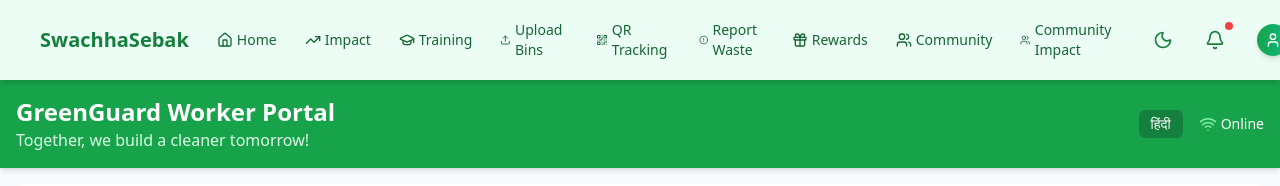
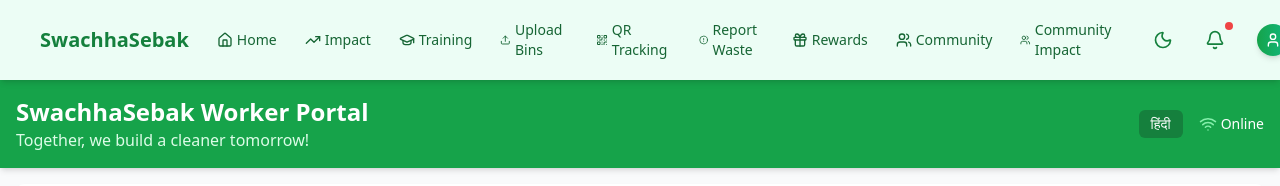
Before and after one commit to Saptakcodes/WasteManagement-PS-60-SIH-Frontend, a React (Vite) app: page /worker/tasks in a window 1280 px wide. Shown: the top 186 px of the page. Built offline with nearby package versions, Linux system fonts and the light colour scheme.

Commit message:
name modified

```diff
--- a/src/components/Navbar.jsx
+++ b/src/components/Navbar.jsx
@@ -452,6 +452,9 @@ const Navbar = () => {
         )}
       </AnimatePresence>
 
+
+
+
       {/* Mobile menu dropdown */}
       <AnimatePresence>
         {mobileMenuOpen && (
--- a/src/pages/AuthorityDashboard.jsx
+++ b/src/pages/AuthorityDashboard.jsx
@@ -365,7 +365,7 @@ const AuthorityDashboard = () => {
                 <Shield className="h-8 w-8 text-green-600" />
               </div>
               <div className="ml-4">
-                <h1 className="text-3xl font-bold text-gray-900">GreenGuard Authority Dashboard</h1>
+                <h1 className="text-3xl font-bold text-gray-900">SwachhaSebak Authority Dashboard</h1>
                 <p className="text-sm text-gray-600">Central control hub for municipal waste management</p>
               </div>
             </div>
--- a/src/pages/WorkerTasks.jsx
+++ b/src/pages/WorkerTasks.jsx
@@ -215,7 +215,7 @@ const WorkerTasks = () => {
       <header className="bg-green-600 text-white p-4 shadow-md lg:hidden">
         <div className="flex justify-between items-center">
           <div>
-            <h1 className="text-xl font-bold">GreenGuard Worker</h1>
+            <h1 className="text-xl font-bold">SwachhaSebak Worker</h1>
             <p className="text-green-100 text-sm">Together, we build a cleaner tomorrow!</p>
           </div>
           <div className="flex items-center space-x-3">
@@ -284,7 +284,7 @@ const WorkerTasks = () => {
       <header className="bg-green-600 text-white p-4 shadow-md hidden lg:block">
         <div className="container mx-auto flex justify-between items-center">
           <div>
-            <h1 className="text-2xl font-bold">GreenGuard Worker Portal</h1>
+            <h1 className="text-2xl font-bold">SwachhaSebak Worker Portal</h1>
             <p className="text-green-100">Together, we build a cleaner tomorrow!</p>
           </div>
           <div className="flex items-center space-x-4">
```
